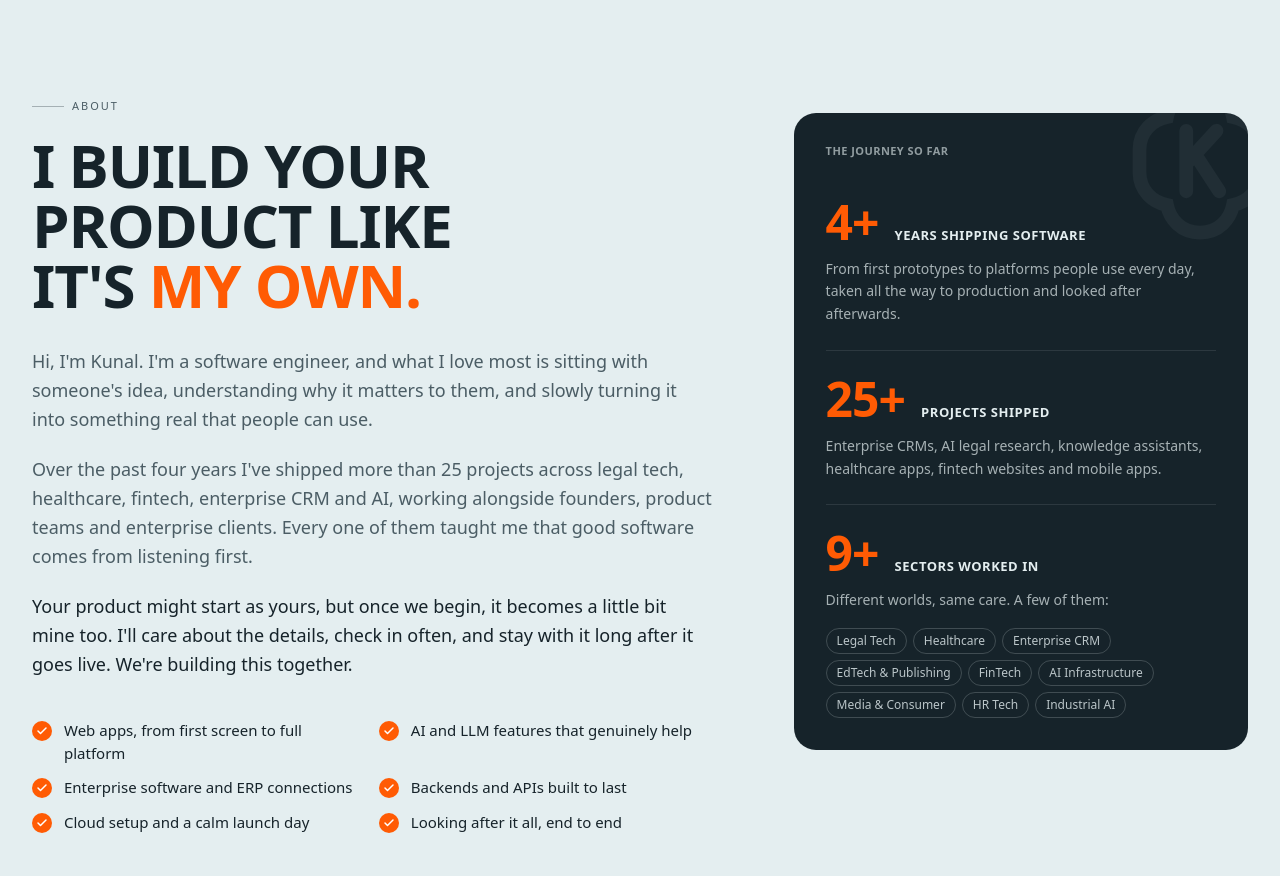
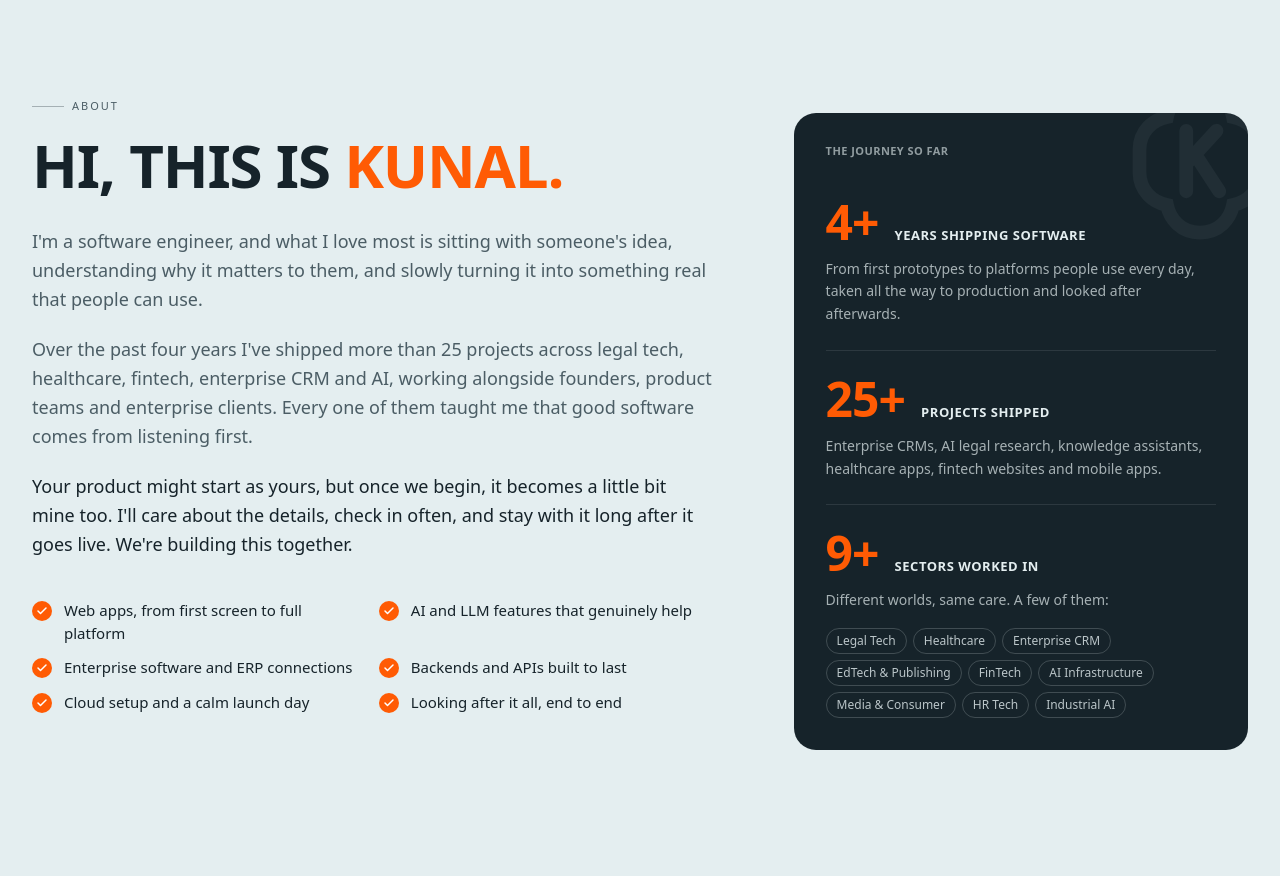
Before and after one commit to kunalcharde/kunal-charde, a React (Vite) app: page / in a window 1280 px wide. Shown: the part 7240-8116 px from the top of the page. Built offline with nearby package versions, Linux system fonts and the light colour scheme.

Commit message:
About: headline 'Hi, this is Kunal.'

```diff
--- a/src/components/sections/About.tsx
+++ b/src/components/sections/About.tsx
@@ -39,13 +39,13 @@ export function About() {
             eyebrow="About"
             title={
               <>
-                I build your product like it's <span className="text-blaze">my own.</span>
+                Hi, this is <span className="text-blaze">Kunal.</span>
               </>
             }
           />
           <Reveal delay={0.05} className="mt-8 space-y-5 text-base leading-relaxed text-muted sm:text-lg">
             <p>
-              Hi, I'm Kunal. I'm a software engineer, and what I love most is sitting with someone's idea, understanding why it
+              I'm a software engineer, and what I love most is sitting with someone's idea, understanding why it
               matters to them, and slowly turning it into something real that people can use.
             </p>
             <p>
```
